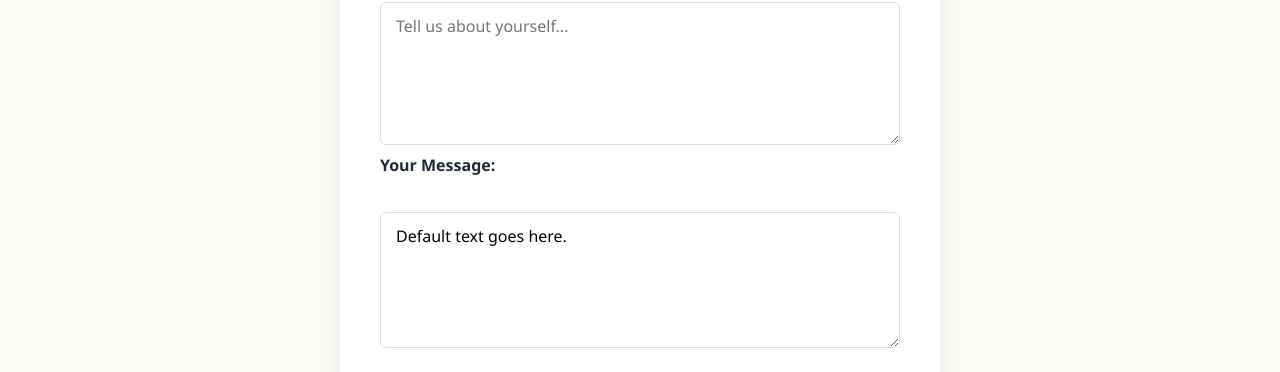
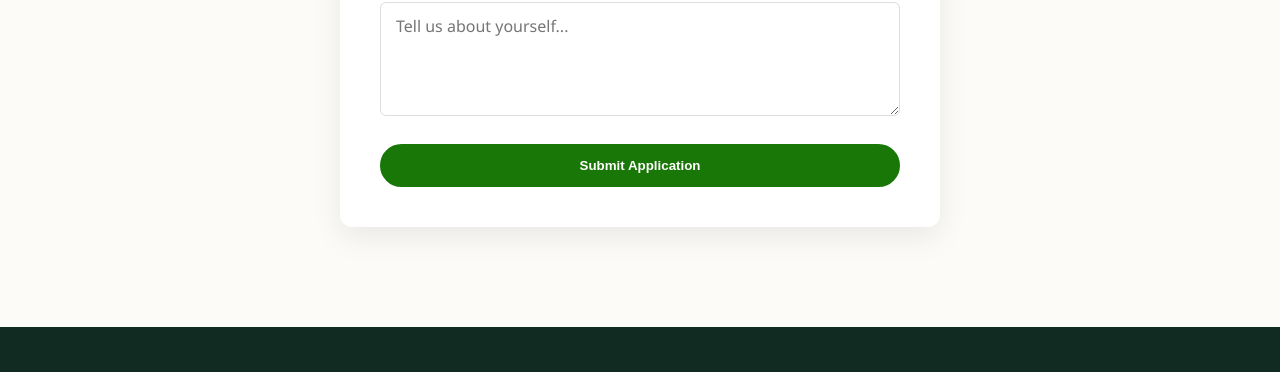
Before and after one commit to sriramuniverse/greenclub-website, a plain HTML site: page index.html in a window 1280 px wide. Shown: the part 4520-4892 px from the top of the page. Drawn offline with Linux system fonts and the light colour scheme.

Commit message:
Update index.html

```diff
--- a/index.html
+++ b/index.html
@@ -731,13 +731,8 @@
                     </div>
                     <div class="form-group">
                         <label for="message">Why do you want to join?</label>
-                        <textarea id="message" rows="4" placeholder="Tell us about yourself..." style="height: 143px;"></textarea>
-                        <label for="message">Your Message:</label><br>
-<textarea id="message" name="message" rows="5" cols="40" placeholder="Write your message here...">
-Default text goes here.
-</textarea>
-
-                    </div>
+                        <textarea id="message" rows="4" placeholder="Tell us about yourself..."></textarea>
+                   </div>
                     <button type="submit" class="btn btn-primary" style="width: 100%">Submit Application</button>
                 </form>
                 <!-- Success Message -->
```
